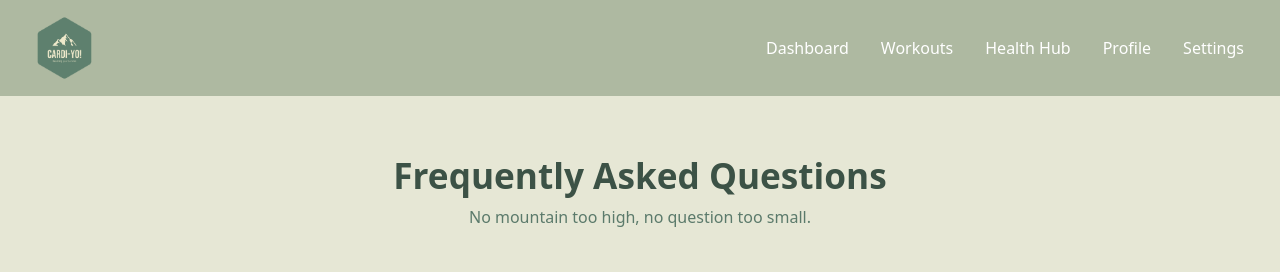
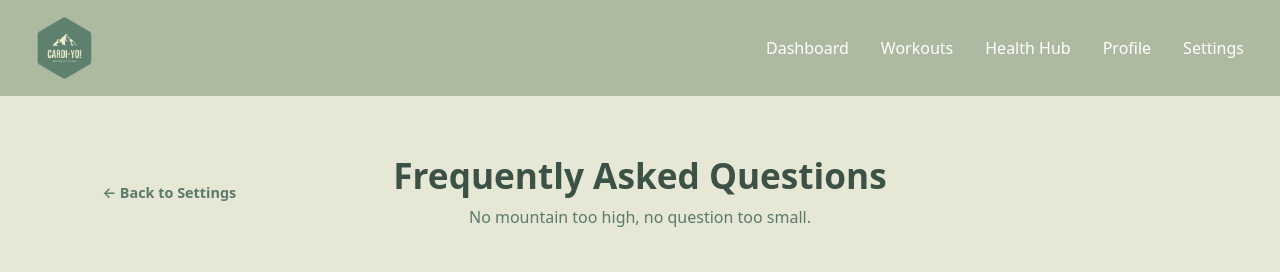
Before and after one commit to JunLi23/CardiYo, a React (Vite) app in the folder client/: page /FAQ in a window 1280 px wide. Shown: the top 272 px of the page. Built offline with nearby package versions, Linux system fonts and the light colour scheme.

Commit message:
added 'return to settings' button to faq

```diff
--- a/client/src/pages/FAQ.jsx
+++ b/client/src/pages/FAQ.jsx
@@ -1,3 +1,4 @@
+import { useNavigate } from "react-router-dom";
 import Navbar from "../components/Navbar";
 import Footer from "../components/Footer";
 import "../styles/FAQ.css";
@@ -38,10 +39,13 @@ const faqs = [
 ];
 
 const FAQ = () => {
+  const navigate = useNavigate();
+
   return (
     <>
       <Navbar />
       <div className="faq-page">
+        <button className="faq-back" onClick={() => navigate("/Settings")}>← Back to Settings</button>
         <div className="faq-header">
           <h1>Frequently Asked Questions</h1>
           <p>No mountain too high, no question too small.</p>
--- a/client/src/styles/FAQ.css
+++ b/client/src/styles/FAQ.css
@@ -3,6 +3,24 @@
   min-height: calc(100vh - 70px);
   padding: 60px 20px 80px;
   font-family: system-ui, -apple-system, Segoe UI, Roboto;
+  position: relative;
+}
+
+.faq-back {
+  position: absolute;
+  top: 60px;
+  left: 0px;
+  background: none;
+  border: none;
+  color: #5b7a6b;
+  font-size: 0.9rem;
+  font-weight: 600;
+  cursor: pointer;
+  padding: 0;
+}
+
+.faq-back:hover {
+  color: #3C5246;
 }
 
 .faq-header {
```
